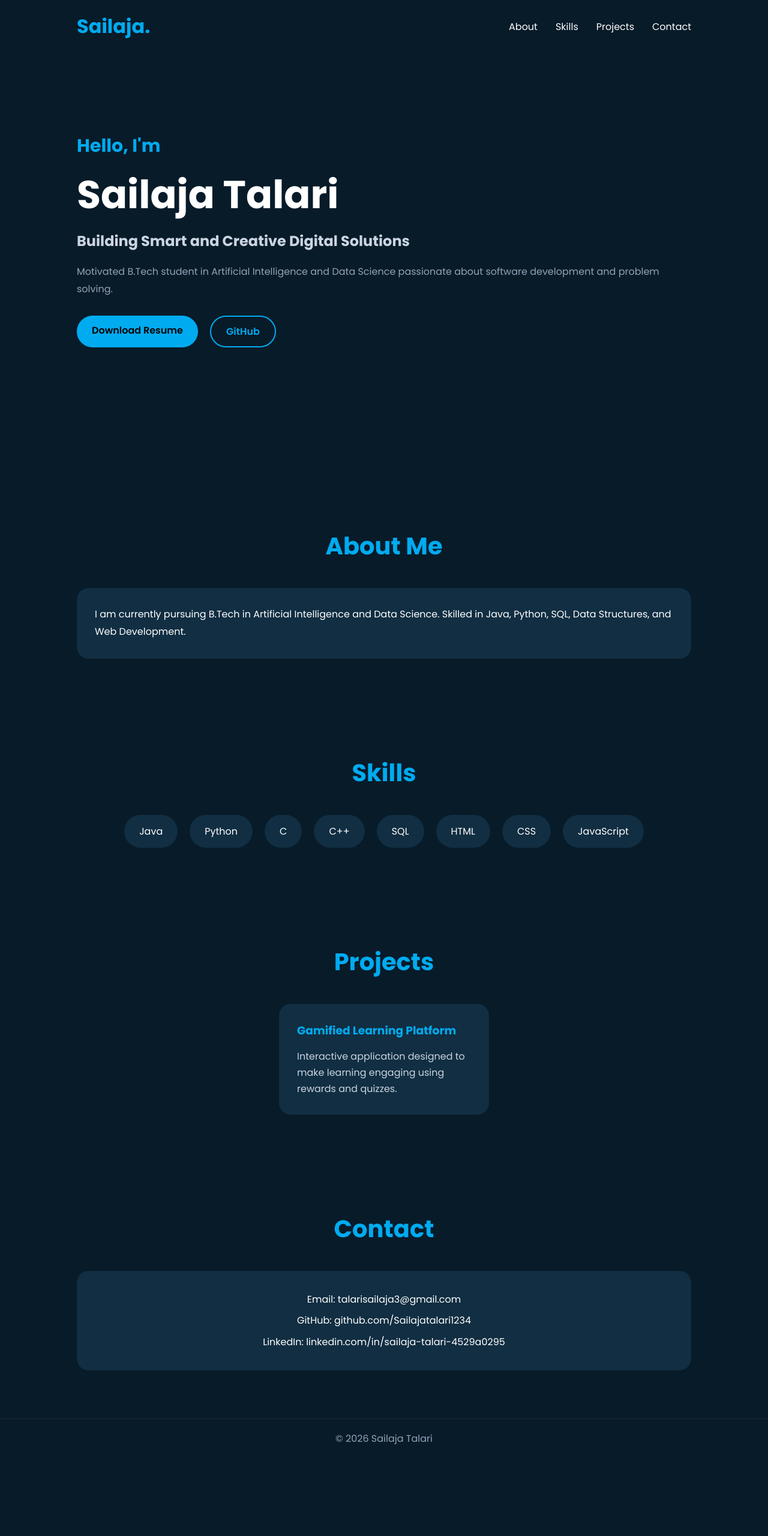
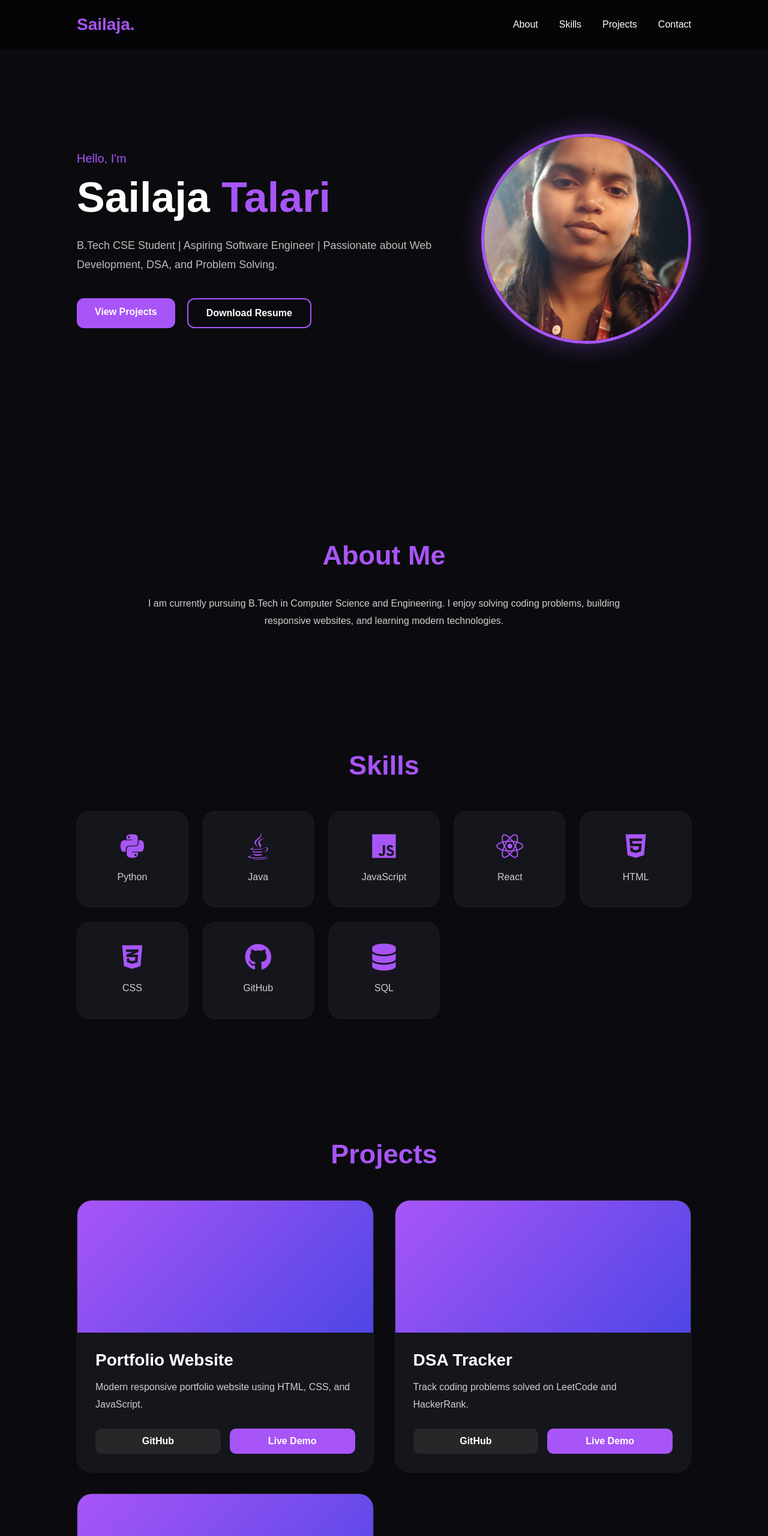
Before and after one commit to Sailajatalari1234/portfolio, a plain HTML site: page index.html in a window 1280 px wide. Shown: the top 2560 px of the page at 60% size. Before the commit the page ends 2430 px from the top, so only its background shows below. Drawn offline with Linux system fonts and the light colour scheme.

Commit message:
portfolio ready

```diff
--- a/index.html
+++ b/index.html
@@ -1,147 +1,216 @@
+<!-- index.html -->
 <!DOCTYPE html>
 <html lang="en">
 <head>
-  <meta charset="UTF-8">
-  <meta name="viewport" content="width=device-width, initial-scale=1.0">
-  <title>Sailaja Portfolio</title>
+  <meta charset="UTF-8" />
+  <meta name="viewport" content="width=device-width, initial-scale=1.0"/>
+  <title>Sailaja Talari | Portfolio</title>
 
-  <link rel="stylesheet" href="style.css">
+  <link rel="stylesheet" href="style.css"/>
 
-  <link href="https://fonts.googleapis.com/css2?family=Poppins:wght@300;400;500;600;700&display=swap" rel="stylesheet">
+  <link
+    rel="stylesheet"
+    href="https://cdnjs.cloudflare.com/ajax/libs/font-awesome/6.5.1/css/all.min.css"
+  />
 </head>
 
 <body>
 
-<header>
+  <!-- NAVBAR -->
+  <nav class="navbar">
+    <div class="logo">Sailaja.</div>
 
-  <nav>
-
-    <h2 class="logo">Sailaja.</h2>
-
-    <ul>
+    <ul class="nav-links">
       <li><a href="#about">About</a></li>
       <li><a href="#skills">Skills</a></li>
       <li><a href="#projects">Projects</a></li>
       <li><a href="#contact">Contact</a></li>
     </ul>
-
   </nav>
 
-</header>
-
+  <!-- HERO -->
   <section class="hero">
 
     <div class="hero-text">
+      <p class="intro">Hello, I'm</p>
 
-    <h3>Hello, I'm</h3>
+      <h1>Sailaja <span>Talari</span></h1>
 
-    <h1>Sailaja Talari</h1>
-
-    <h2>Building Smart and Creative Digital Solutions</h2>
-
-    <p>
-      Motivated B.Tech student in Artificial Intelligence and Data Science
-      passionate about software development and problem solving.
+      <p class="description">
+        B.Tech CSE Student | Aspiring Software Engineer |
+        Passionate about Web Development, DSA, and Problem Solving.
       </p>
 
       <div class="buttons">
+        <a href="#projects" class="btn primary">View Projects</a>
 
-      <a href="resume.pdf" class="btn" target="_blank">
+        <a href="resume.pdf" class="btn secondary">
           Download Resume
         </a>
-
-      <a href="https://github.com/Sailajatalari1234"
-         class="btn2"
-         target="_blank">
-         GitHub
-      </a>
-
+      </div>
     </div>
 
-  </div>
-
-
-
-</section>
-
-<section id="about" class="section">
-
-  <h2 class="title">About Me</h2>
-
-  <div class="card">
-
-    <p>
-      I am currently pursuing B.Tech in Artificial Intelligence and Data Science.
-      Skilled in Java, Python, SQL, Data Structures, and Web Development.
-    </p>
-
+    <div class="hero-image">
+      <img src="profile.jpg" alt="profile">
     </div>
 
   </section>
 
-<section id="skills" class="section">
+  <!-- ABOUT -->
+  <section class="section" id="about">
 
-  <h2 class="title">Skills</h2>
+    <h2>About Me</h2>
+
+    <p>
+      I am currently pursuing B.Tech in Computer Science and Engineering.
+      I enjoy solving coding problems, building responsive websites,
+      and learning modern technologies.
+    </p>
+
+  </section>
+
+  <!-- SKILLS -->
+  <section class="section" id="skills">
+
+    <h2>Skills</h2>
 
     <div class="skills-container">
 
-    <div class="skill">Java</div>
-    <div class="skill">Python</div>
-    <div class="skill">C</div>
-    <div class="skill">C++</div>
-    <div class="skill">SQL</div>
-    <div class="skill">HTML</div>
-    <div class="skill">CSS</div>
-    <div class="skill">JavaScript</div>
-
+      <div class="skill-card">
+        <i class="fa-brands fa-python"></i>
+        <p>Python</p>
       </div>
 
-</section>
+      <div class="skill-card">
+        <i class="fa-brands fa-java"></i>
+        <p>Java</p>
+      </div>
 
-<section id="projects" class="section">
+      <div class="skill-card">
+        <i class="fa-brands fa-js"></i>
+        <p>JavaScript</p>
+      </div>
 
-  <h2 class="title">Projects</h2>
+      <div class="skill-card">
+        <i class="fa-brands fa-react"></i>
+        <p>React</p>
+      </div>
 
-  <div class="project-container">
+      <div class="skill-card">
+        <i class="fa-brands fa-html5"></i>
+        <p>HTML</p>
+      </div>
 
-    <div class="project-card">
+      <div class="skill-card">
+        <i class="fa-brands fa-css3-alt"></i>
+        <p>CSS</p>
+      </div>
 
-      <h3>Gamified Learning Platform</h3>
+      <div class="skill-card">
+        <i class="fa-brands fa-github"></i>
+        <p>GitHub</p>
+      </div>
 
-      <p>
-        Interactive application designed to make learning engaging
-        using rewards and quizzes.
-      </p>
-
+      <div class="skill-card">
+        <i class="fa-solid fa-database"></i>
+        <p>SQL</p>
       </div>
 
     </div>
 
   </section>
 
-<section id="contact" class="section">
+  <!-- PROJECTS -->
+  <section class="section" id="projects">
 
-  <h2 class="title">Contact</h2>
+    <h2>Projects</h2>
 
-  <div class="contact-box">
+    <div class="projects-container">
 
-    <p>Email: talarisailaja3@gmail.com</p>
+      <div class="project-card">
+        <div class="project-image"></div>
 
-    <p>GitHub: github.com/Sailajatalari1234</p>
+        <div class="project-content">
+          <h3>Portfolio Website</h3>
 
           <p>
-      LinkedIn:
-      linkedin.com/in/sailaja-talari-4529a0295
+            Modern responsive portfolio website using HTML, CSS,
+            and JavaScript.
           </p>
+
+          <div class="project-buttons">
+            <a href="#">GitHub</a>
+            <a href="#">Live Demo</a>
+          </div>
+        </div>
+      </div>
+
+      <div class="project-card">
+        <div class="project-image"></div>
+
+        <div class="project-content">
+          <h3>DSA Tracker</h3>
+
+          <p>
+            Track coding problems solved on LeetCode and HackerRank.
+          </p>
+
+          <div class="project-buttons">
+            <a href="#">GitHub</a>
+            <a href="#">Live Demo</a>
+          </div>
+        </div>
+      </div>
+
+      <div class="project-card">
+        <div class="project-image"></div>
+
+        <div class="project-content">
+          <h3>Student Management System</h3>
+
+          <p>
+            CRUD-based Java + MySQL mini project.
+          </p>
+
+          <div class="project-buttons">
+            <a href="#">GitHub</a>
+            <a href="#">Live Demo</a>
+          </div>
+        </div>
+      </div>
 
     </div>
 
   </section>
 
+  <!-- CONTACT -->
+  <section class="section" id="contact">
+
+    <h2>Contact Me</h2>
+
+    <p>Let's connect and build something amazing.</p>
+
+    <div class="contact-links">
+
+      <a href="mailto:yourmail@gmail.com">
+        <i class="fa-solid fa-envelope"></i> Email
+      </a>
+
+      <a href="https://github.com/" target="_blank">
+        <i class="fa-brands fa-github"></i> GitHub
+      </a>
+
+      <a href="https://linkedin.com/" target="_blank">
+        <i class="fa-brands fa-linkedin"></i> LinkedIn
+      </a>
+
+    </div>
+
+  </section>
+
+  <!-- FOOTER -->
   <footer>
-
     <p>© 2026 Sailaja Talari</p>
-
   </footer>
 
 </body>
--- a/style.css
+++ b/style.css
@@ -1,48 +1,56 @@
+/* style.css */
+
 *{
   margin:0;
   padding:0;
   box-sizing:border-box;
-  font-family:'Poppins',sans-serif;
+  scroll-behavior:smooth;
 }
 
 body{
-  background:#081b29;
+  background:#0b0b0f;
   color:white;
+  font-family:Arial, Helvetica, sans-serif;
 }
 
-header{
-  position:fixed;
+/* NAVBAR */
+
+.navbar{
   width:100%;
-  top:0;
-  left:0;
-  padding:20px 10%;
-  background:#081b29;
-}
-
-nav{
   display:flex;
   justify-content:space-between;
   align-items:center;
+  padding:25px 10%;
+  position:fixed;
+  top:0;
+  background:rgba(0,0,0,0.5);
+  backdrop-filter:blur(10px);
+  z-index:1000;
 }
 
 .logo{
-  color:#00abf0;
-  font-size:32px;
+  font-size:28px;
+  font-weight:bold;
+  color:#a855f7;
 }
 
-nav ul{
+.nav-links{
   display:flex;
   list-style:none;
+  gap:35px;
 }
 
-nav ul li{
-  margin-left:30px;
+.nav-links a{
+  text-decoration:none;
+  color:white;
+  transition:0.3s;
 }
 
-nav ul li a{
-  color:white;
-  text-decoration:none;
+.nav-links a:hover{
+  color:#a855f7;
 }
+
+/* HERO */
 
 .hero{
   min-height:100vh;
@@ -50,124 +58,247 @@ nav ul li a{
   justify-content:space-between;
   align-items:center;
   padding:120px 10%;
+  gap:50px;
 }
 
-.hero-text h3{
-  color:#00abf0;
-  font-size:30px;
+.hero-text{
+  flex:1;
+}
+
+.intro{
+  color:#a855f7;
+  margin-bottom:15px;
+  font-size:20px;
 }
 
 .hero-text h1{
-  font-size:65px;
-  margin:10px 0;
+  font-size:70px;
+  line-height:1.1;
 }
 
-.hero-text h2{
-  color:#cbd5e1;
-  margin-bottom:20px;
+.hero-text span{
+  color:#a855f7;
 }
 
-.hero-text p{
-  color:#94a3b8;
+.description{
+  margin-top:25px;
+  color:#bdbdbd;
   line-height:1.8;
-  margin-bottom:30px;
+  font-size:18px;
+  max-width:600px;
 }
 
 .buttons{
+  margin-top:40px;
   display:flex;
   gap:20px;
 }
 
-.btn,.btn2{
-  padding:12px 25px;
-  border-radius:30px;
+.btn{
+  padding:14px 30px;
+  border-radius:12px;
   text-decoration:none;
-  font-weight:600;
+  font-weight:bold;
+  transition:0.3s;
 }
 
-.btn{
-  background:#00abf0;
-  color:black;
+.primary{
+  background:#a855f7;
+  color:white;
 }
 
-.btn2{
-  border:2px solid #00abf0;
-  color:#00abf0;
+.primary:hover{
+  background:#9333ea;
+}
+
+.secondary{
+  border:2px solid #a855f7;
+  color:white;
+}
+
+.secondary:hover{
+  background:#a855f7;
 }
 
 .hero-image img{
-    width: 320px;
-    height: 320px;
-    border-radius: 50%;
-    object-fit: cover;
-    border: 5px solid #00aaff;
-    box-shadow: 0 0 30px rgba(0,170,255,0.6);
+  width:350px;
+  height:350px;
+  object-fit:cover;
+  border-radius:50%;
+  border:5px solid #a855f7;
+  box-shadow:0 0 40px rgba(168,85,247,0.4);
 }
 
+/* SECTION */
+
 .section{
-  padding:80px 10%;
+  padding:100px 10%;
+  text-align:center;
 }
 
-.title{
-  text-align:center;
-  color:#00abf0;
+.section h2{
+  font-size:45px;
+  color:#a855f7;
   margin-bottom:40px;
-  font-size:40px;
 }
 
-.card{
-  background:#112e42;
-  padding:30px;
-  border-radius:20px;
+.section p{
+  max-width:800px;
+  margin:auto;
   line-height:1.8;
+  color:#cfcfcf;
 }
 
+/* SKILLS */
+
 .skills-container{
-  display:flex;
-  flex-wrap:wrap;
-  gap:20px;
-  justify-content:center;
+  display:grid;
+  grid-template-columns:repeat(auto-fit,minmax(180px,1fr));
+  gap:25px;
+  margin-top:50px;
 }
 
-.skill{
-  background:#112e42;
-  padding:15px 25px;
-  border-radius:30px;
+.skill-card{
+  background:#15151c;
+  padding:35px;
+  border-radius:20px;
+  transition:0.3s;
+  border:1px solid #222;
 }
 
-.project-container{
-  display:flex;
-  justify-content:center;
+.skill-card:hover{
+  transform:translateY(-8px);
+  border-color:#a855f7;
+}
+
+.skill-card i{
+  font-size:45px;
+  color:#a855f7;
+  margin-bottom:15px;
+}
+
+/* PROJECTS */
+
+.projects-container{
+  display:grid;
+  grid-template-columns:repeat(auto-fit,minmax(320px,1fr));
+  gap:35px;
+  margin-top:50px;
 }
 
 .project-card{
-  width:350px;
-  background:#112e42;
-  padding:30px;
-  border-radius:20px;
+  background:#15151c;
+  border-radius:25px;
+  overflow:hidden;
+  transition:0.3s;
+  border:1px solid #222;
 }
 
-.project-card h3{
-  color:#00abf0;
-  margin-bottom:15px;
+.project-card:hover{
+  transform:translateY(-10px);
+  border-color:#a855f7;
 }
 
-.project-card p{
-  color:#cbd5e1;
-  line-height:1.7;
+.project-image{
+  height:220px;
+  background:linear-gradient(135deg,#a855f7,#4f46e5);
 }
 
-.contact-box{
-  background:#112e42;
+.project-content{
   padding:30px;
-  border-radius:20px;
-  line-height:2.2;
-  text-align:center;
+  text-align:left;
 }
 
+.project-content h3{
+  margin-bottom:15px;
+  font-size:28px;
+}
+
+.project-content p{
+  margin-bottom:25px;
+}
+
+.project-buttons{
+  display:flex;
+  gap:15px;
+}
+
+.project-buttons a{
+  flex:1;
+  text-align:center;
+  text-decoration:none;
+  padding:12px;
+  border-radius:10px;
+  font-weight:bold;
+  transition:0.3s;
+}
+
+.project-buttons a:first-child{
+  background:#27272a;
+  color:white;
+}
+
+.project-buttons a:last-child{
+  background:#a855f7;
+  color:white;
+}
+
+/* CONTACT */
+
+.contact-links{
+  margin-top:40px;
+  display:flex;
+  justify-content:center;
+  flex-wrap:wrap;
+  gap:25px;
+}
+
+.contact-links a{
+  text-decoration:none;
+  color:white;
+  border:2px solid #a855f7;
+  padding:14px 28px;
+  border-radius:14px;
+  transition:0.3s;
+}
+
+.contact-links a:hover{
+  background:#a855f7;
+}
+
+/* FOOTER */
+
 footer{
+  padding:30px;
   text-align:center;
-  padding:20px;
-  border-top:1px solid #1e293b;
-  color:#94a3b8;
+  border-top:1px solid #222;
+  color:#777;
 }
+
+/* MOBILE */
+
+@media(max-width:900px){
+
+  .hero{
+    flex-direction:column-reverse;
+    text-align:center;
+  }
+
+  .hero-text h1{
+    font-size:50px;
+  }
+
+  .buttons{
+    justify-content:center;
+  }
+
+  .nav-links{
+    display:none;
+  }
+
+  .hero-image img{
+    width:280px;
+    height:280px;
+  }
+
+}
```
Lines whose indentation alone changed are shown as unchanged.
